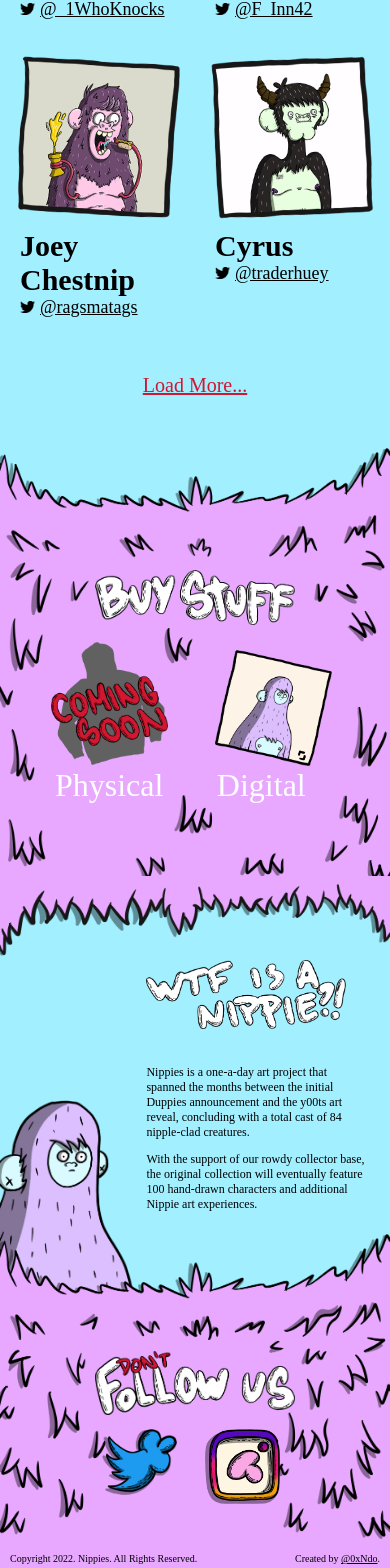
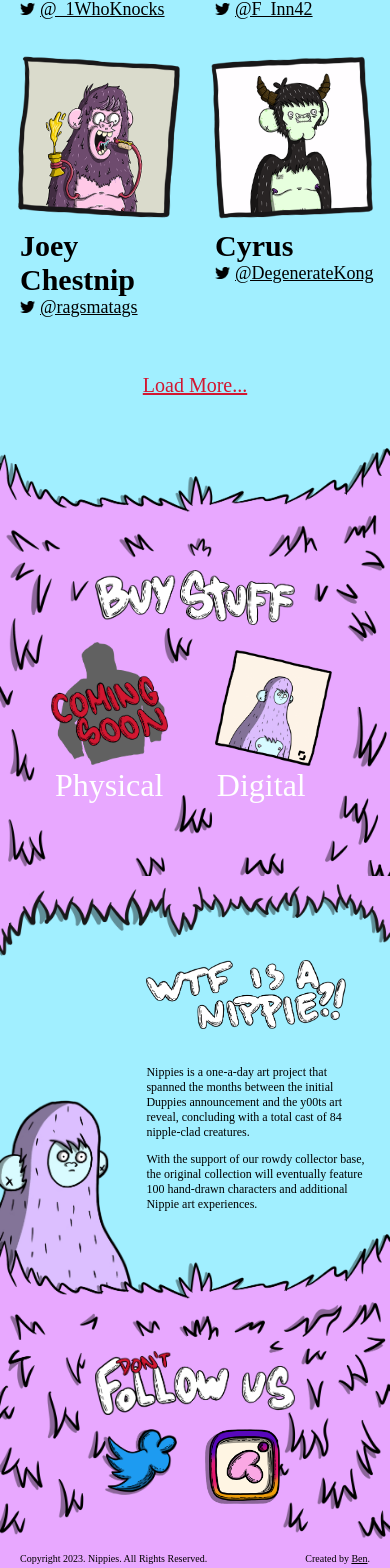
Before and after one commit to nippiesnft/nippies-web, a React (Create React App) app: page / in a window 390 px wide. Shown: the part 1002-2570 px from the top of the page. Built offline with nearby package versions, Linux system fonts and the light colour scheme; a web font is replaced by a local one.

Commit message:
2023 updates and new holder for cyrus

```diff
--- a/src/nippiesData.json
+++ b/src/nippiesData.json
@@ -265,7 +265,7 @@
     },
     {
         "name": "Cyrus",
-        "owner": "@traderhuey",
+        "owner": "@DegenerateKong",
         "imgUrl": "/nippies/cyrus.png",
         "exchangeArtUrl": "https://exchange.art/single/2Hoo5bipShLpY94SSzLpC5BztRd9Z7vhRRAcP1hZRezR"
     },
--- a/src/sections/footer/footer.jsx
+++ b/src/sections/footer/footer.jsx
@@ -31,8 +31,8 @@ export const Footer = () => {
             <NippleInstagram src={instaLogo} alt="nippie instagram logo" isMobile={isMobile} />
         </a>
         <FooterCopy isMobile={isMobile}>
-            <Disclaimer tabIndex={0}>Copyright 2022. Nippies. All Rights Reserved.</Disclaimer>
-            <CreatedBy tabIndex={0}>Created by <Creator rel="noopener noreferrer" target="_blank" href="https://twitter.com/0xNdo">@0xNdo</Creator>.</CreatedBy>
+            <Disclaimer tabIndex={0}>Copyright 2023. Nippies. All Rights Reserved.</Disclaimer>
+            <CreatedBy tabIndex={0}>Created by <Creator rel="noopener noreferrer" target="_blank" href="https://twitter.com/0xNDO">Ben</Creator>.</CreatedBy>
         </FooterCopy>
     </>
     );
--- a/src/sections/footer/styles.js
+++ b/src/sections/footer/styles.js
@@ -43,17 +43,17 @@ padding-top: 20px;
 padding-bottom: 10px;
 display: flex;
 background: #e8a8ff;
-font-size: ${props => props.isMobile ? '10px' : '14px'};
+font-size: ${props => props.isMobile ? '10px' : '18px'};
 `
 
 export const Disclaimer = styled.span`
 align-self: flex-end;
-margin-left: 10px;
+margin-left: 20px;
 `
 
 export const CreatedBy = styled.span`
 position: absolute;
-right: 10px;
+right: 20px;
 `
 
 export const Creator = styled.a`
```
